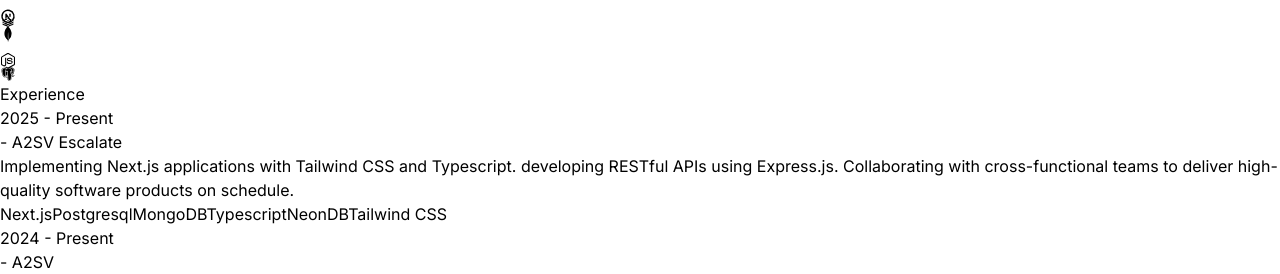
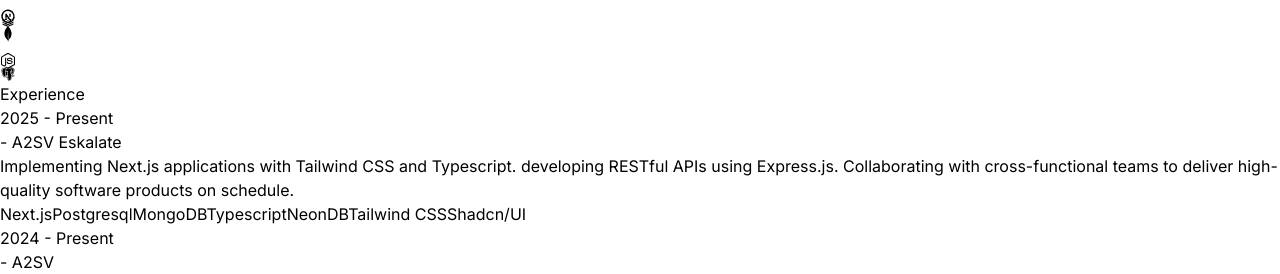
Before and after one commit to Isru10/JohanPortfolio, a React (Vite) app: page / in a window 1280 px wide. Shown: the part 3422-3696 px from the top of the page. Built offline with nearby package versions, Linux system fonts and the light colour scheme; a web font is replaced by a local one.

Commit message:
update experience and tech

```diff
--- a/src/constants/index.js
+++ b/src/constants/index.js
@@ -11,9 +11,9 @@
     {
     year: "2025 - Present",
     role: "FullStack Developer",
-    company: "A2SV Escalate",
+    company: "A2SV Eskalate",
     description: `Implementing Next.js applications with Tailwind CSS and Typescript. developing RESTful APIs using Express.js. Collaborating with cross-functional teams to deliver high-quality software products on schedule.`,
-    technologies: ["Next.js", "Postgresql",'MongoDB',"Typescript","NeonDB","Tailwind CSS"],
+    technologies: ["Next.js", "Postgresql",'MongoDB',"Typescript","NeonDB","Tailwind CSS","Shadcn/UI"],
   },
   {
     year: "2024 - Present",
```
